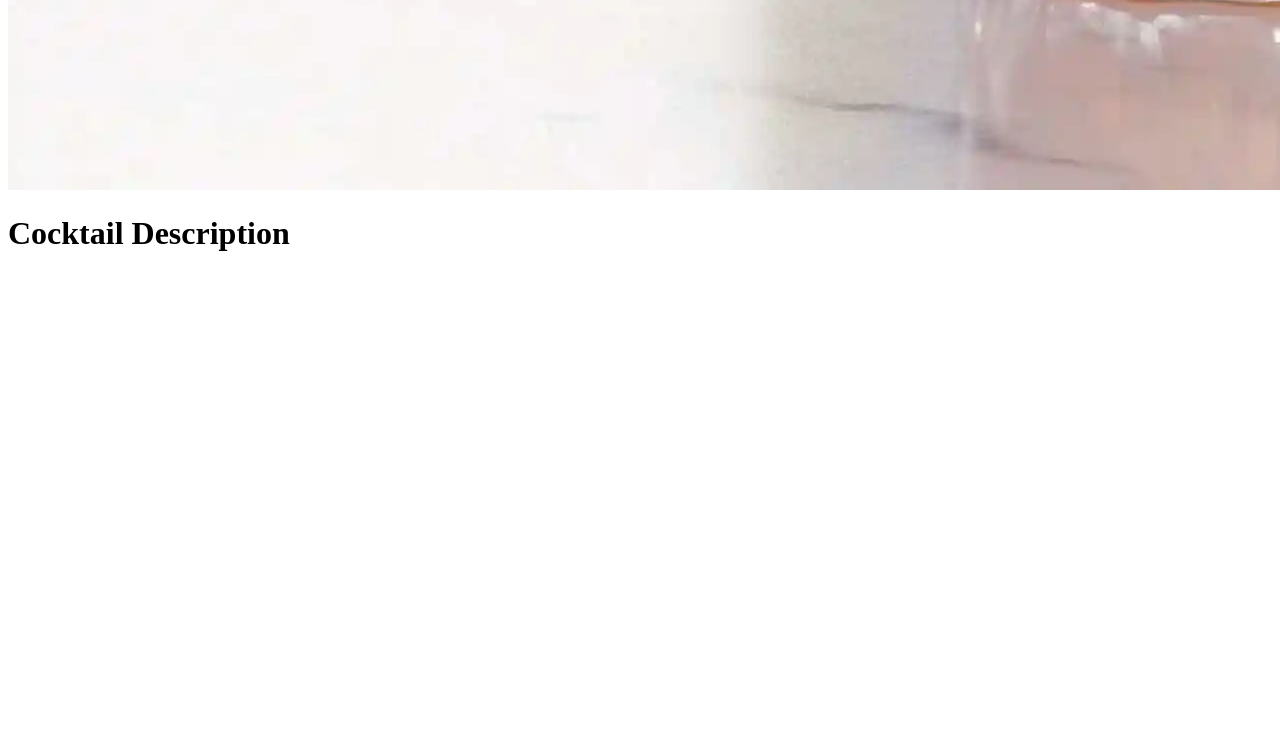
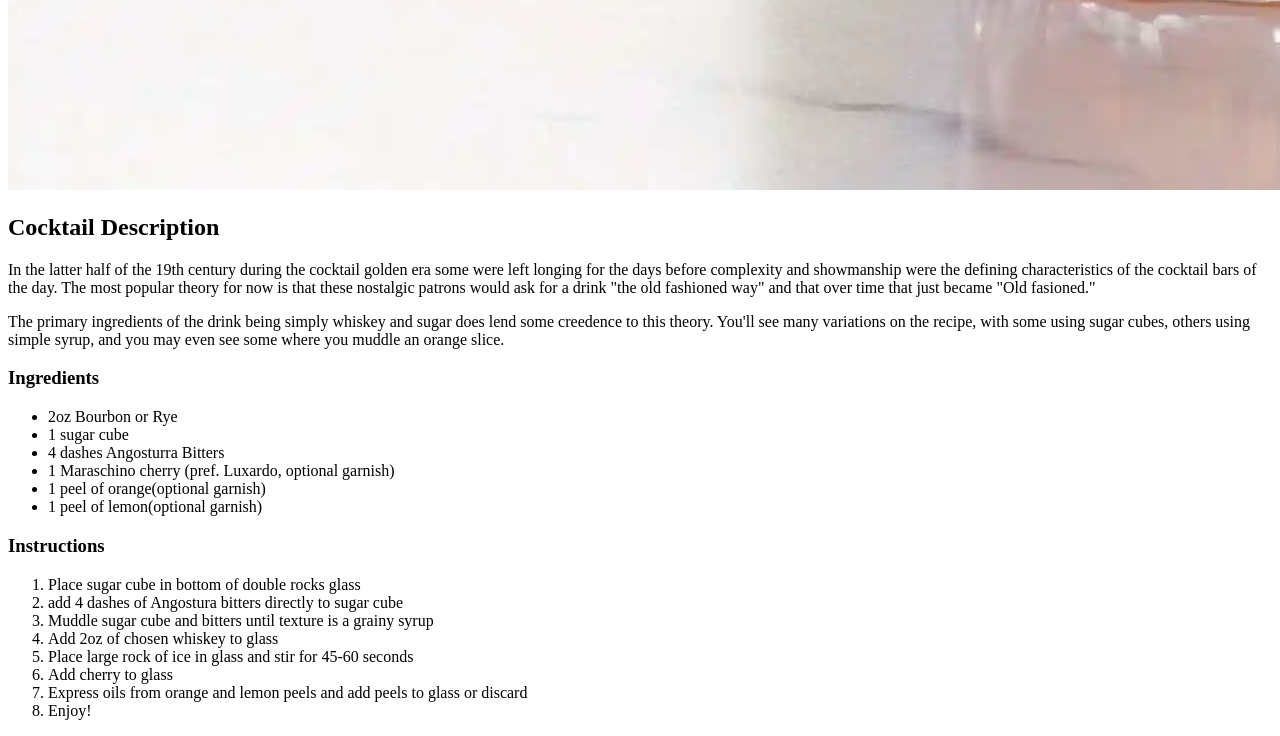
Before and after one commit to gabeo14/odin-recipes, a plain HTML site: page recipes/old-fashioned.html in a window 1280 px wide. Shown: the part 1330-2066 px from the top of the page. Before the commit the page ends 1604 px from the top, so only its background shows below. Drawn offline with Linux system fonts and the light colour scheme.

Commit message:
Finished old fashioned page

```diff
--- a/recipes/old-fashioned.html
+++ b/recipes/old-fashioned.html
@@ -9,9 +9,39 @@
 <body>
     <h1>Old Fashioned</h1>
     <img src="../images/old-fashoiined.jpg" alt="Image of completed old fashioned cocktail">
-    <h1>Cocktail Description</h1>
+    <h2>Cocktail Description</h2>
     <p>
-
+        In the latter half of the 19th century during the cocktail golden era
+        some were left longing for the days before complexity and showmanship
+        were the defining characteristics of the cocktail bars of the day. The most
+        popular theory for now is that these nostalgic patrons would ask for
+        a drink "the old fashioned way" and that over time that just became "Old fasioned."
     </p>
+    <p>
+        The primary ingredients of the drink being simply whiskey and sugar
+        does lend some creedence to this theory. You'll see many variations
+        on the recipe, with some using sugar cubes, others using simple syrup,
+        and you may even see some where you muddle an orange slice.
+    </p>
+    <h3>Ingredients</h3>
+    <ul>
+        <li>2oz Bourbon or Rye</li>
+        <li>1 sugar cube</li>
+        <li>4 dashes Angosturra Bitters</li>
+        <li>1 Maraschino cherry (pref. Luxardo, optional garnish) </li>
+        <li>1 peel of orange(optional garnish)</li>
+        <li>1 peel of lemon(optional garnish)</li>
+    </ul>
+    <h3>Instructions</h3>
+    <ol>
+        <li>Place sugar cube in bottom of double rocks glass</li>
+        <li>add 4 dashes of Angostura bitters directly to sugar cube</li>
+        <li>Muddle sugar cube and bitters until texture is a grainy syrup</li>
+        <li>Add 2oz of chosen whiskey to glass</li>
+        <li>Place large rock of ice in glass and stir for 45-60 seconds</li>
+        <li>Add cherry to glass</li>
+        <li>Express oils from orange and lemon peels and add peels to glass or discard</li>
+        <li>Enjoy!</li>
+    </ol>
 </body>
 </html>
```
